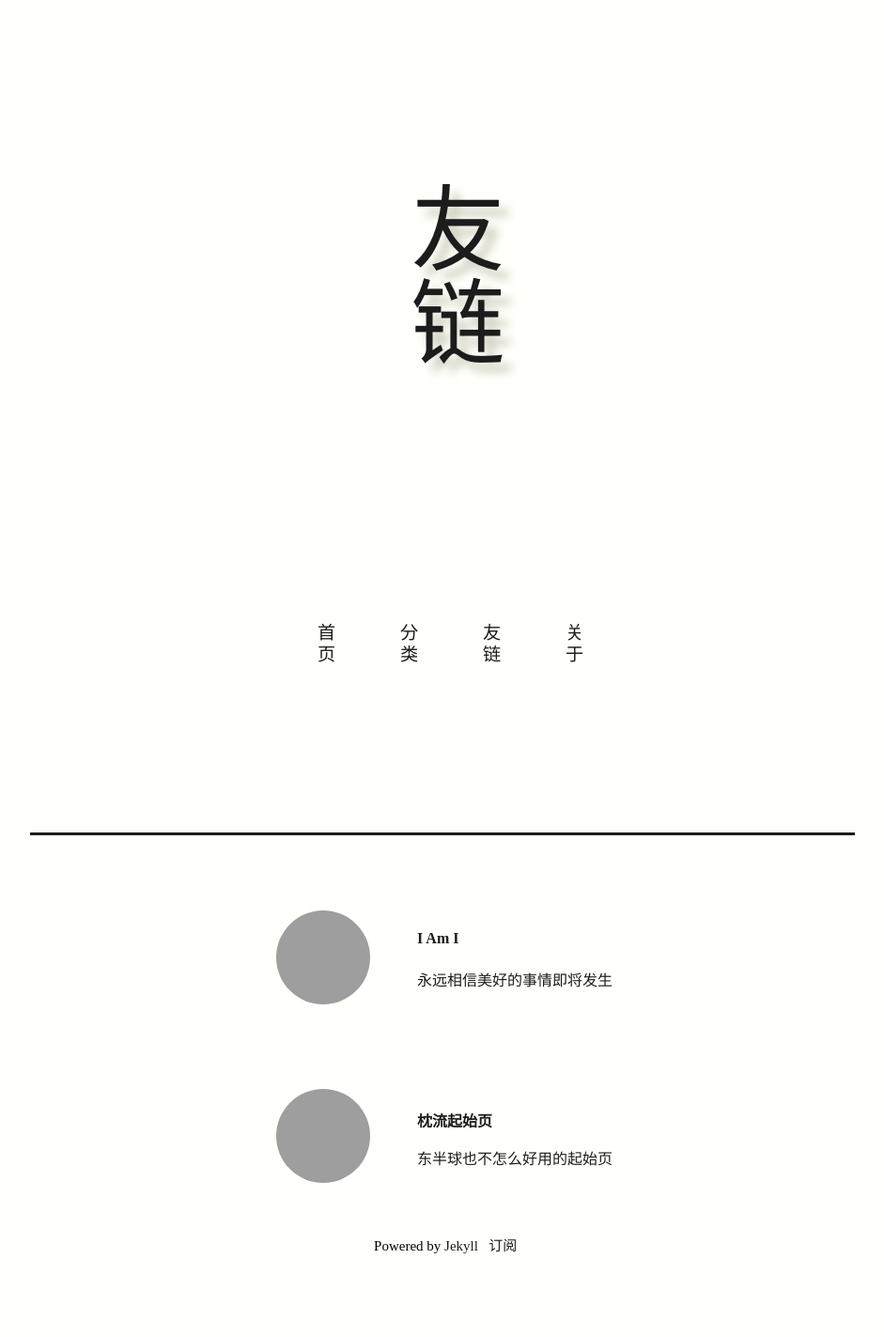
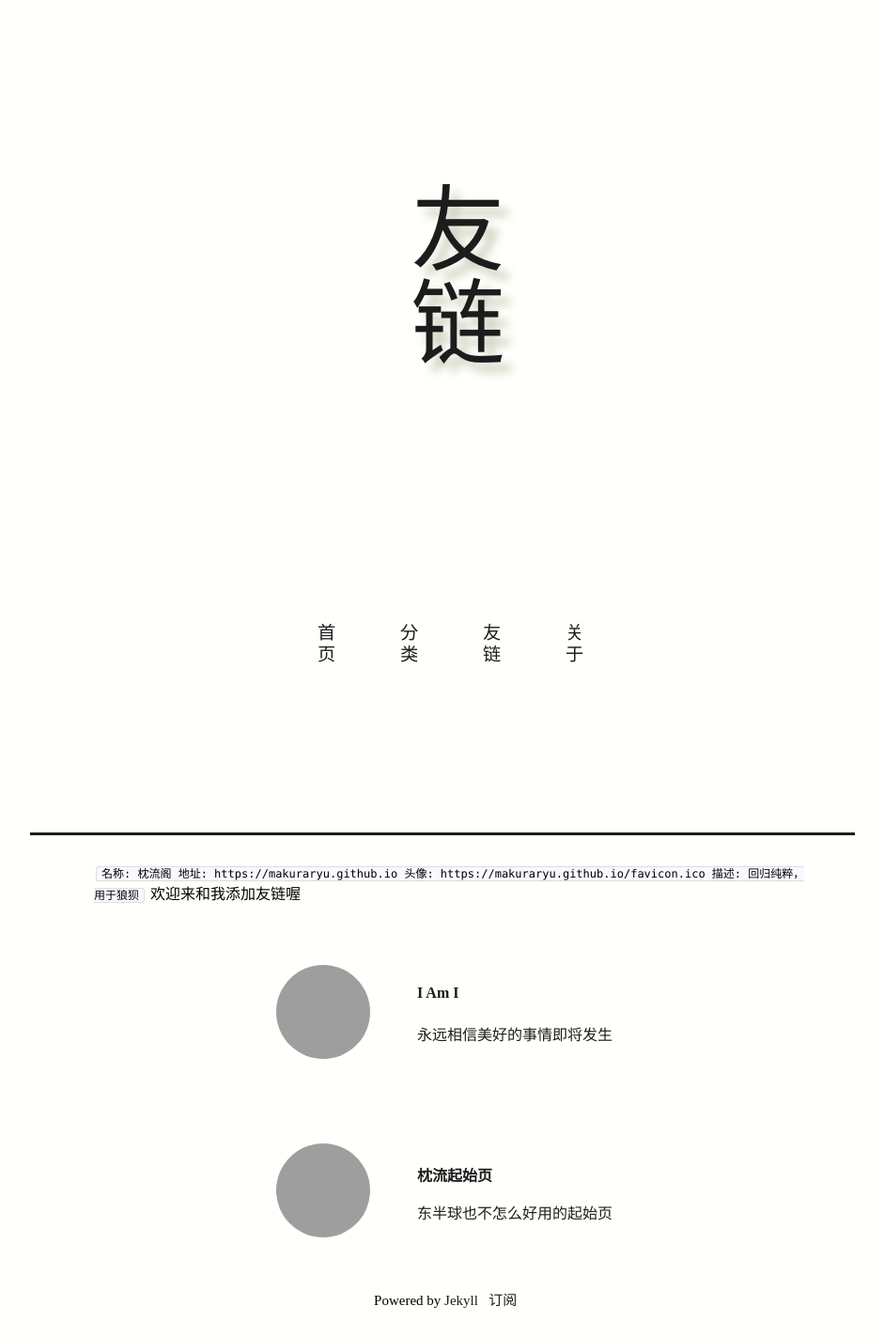
Before and after one commit to Makuraryu/Makuraryu.github.io, a Jekyll site: the page built from pages/links.md, in a window 1280 px wide. Shown: the whole page at 94% size, without its empty margins (164-1105 px from the left). Built offline with Jekyll 4.4.1, drawn with Linux system fonts in a browser that asks for light colours; some web fonts are replaced; comment, search, counter and statistics services are not loaded; before the commit the page ends 1365 px from its top, so only the background shows below that; grey boxes are pictures that could not be loaded.

Commit message:
Update links.md

```diff
--- a/pages/links.md
+++ b/pages/links.md
@@ -5,7 +5,11 @@ description: 朋友们的博客和主页
 keywords: 友情链接
 permalink: /links/
 ---
-
+`名称: 枕流阁
+地址: https://makuraryu.github.io
+头像: https://makuraryu.github.io/favicon.ico
+描述: 回归纯粹，用于狼狈`
+欢迎来和我添加友链喔
 <div class="links">
     <a href="https://5ime.cn">
         <div class="link">
```
